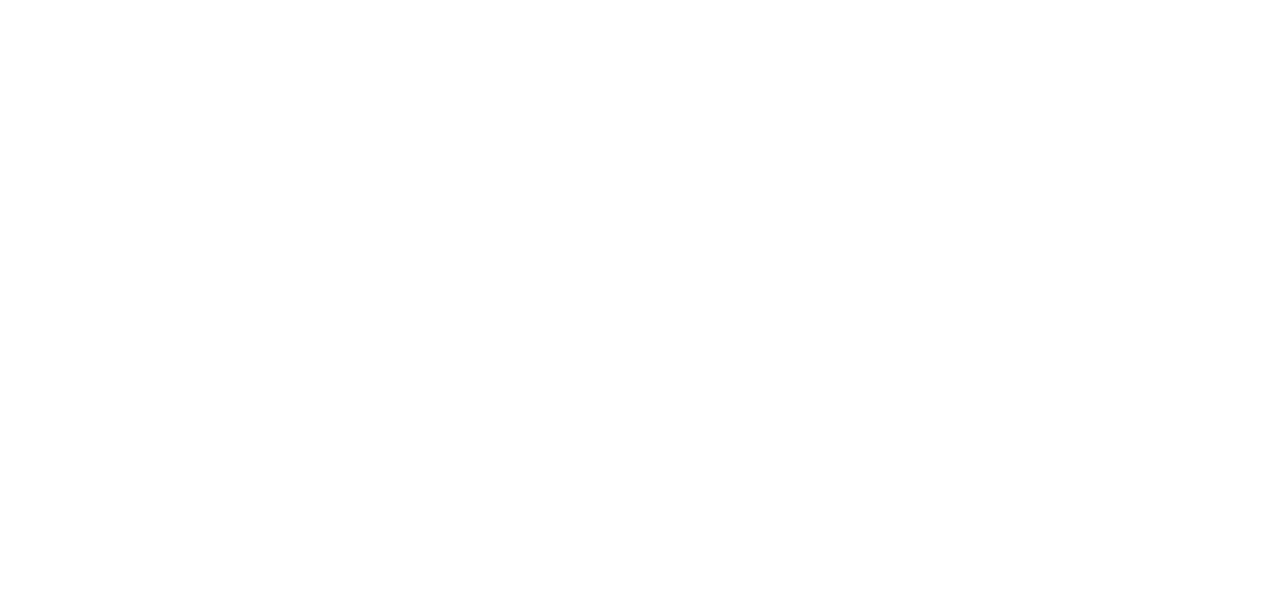
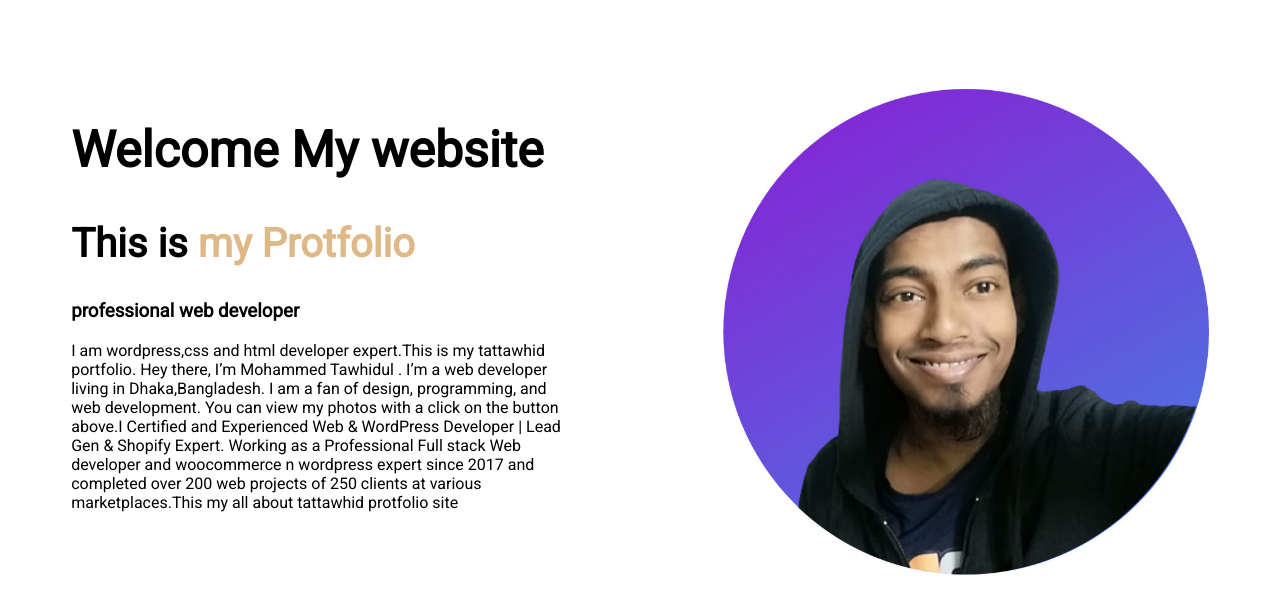
Before and after one commit to TATTAWHID/My-protfolio, a plain HTML site: page index.html in a window 1280 px wide. Drawn offline with Linux system fonts and the light colour scheme.

Commit message:
my design kutta website

```diff
--- a/index.html
+++ b/index.html
@@ -4,8 +4,25 @@
     <meta charset="UTF-8">
     <meta name="viewport" content="width=, initial-scale=1.0">
     <title>My Protfolio</title>
+    <link href="https://fonts.googleapis.com/css2?family=Roboto&display=swap" rel="stylesheet">
+<link rel="stylesheet" href="style.css">
 </head>
 <body>
+ <section>
+       <div class="kutta">
+        <h1> Welcome My website</h1>
+        <h2>This is <span class="my-name">my Protfolio</span></h2>
+        <h3>professional web developer</h3>
+        <p> I am wordpress,css and html developer expert.This is my tattawhid portfolio. Hey there, I’m Mohammed Tawhidul . I’m a web developer living in Dhaka,Bangladesh. I am a fan of design, programming, and web development. You can view my photos with a click on the button above.I Certified and Experienced Web & WordPress Developer | Lead Gen & Shopify Expert. Working as a Professional Full stack Web developer and woocommerce n wordpress expert since 2017 and completed over 200 web projects of 250 clients  at various marketplaces.This my all about tattawhid protfolio site
+       </div>
+       <div class="kutta">
+           <img src="image/pic-1.jpg" alt="">
+       </div>
 
+
+    </p>
+
+
+ </section>
 </body>
 </html>
--- a/style.css
+++ b/style.css
@@ -0,0 +1,22 @@
+body{
+    font-family: 'Roboto', sans-serif;
+}
+h1{
+    font-size: 50px;
+}
+h2{
+    font-size: 40px;
+}
+.my-name{
+    color: burlywood;
+}
+.kutta{
+    width: 40%;
+    float: left;
+    margin: 5%;
+
+
+}
+.kutta img{
+    width: 100%;
+}
```
